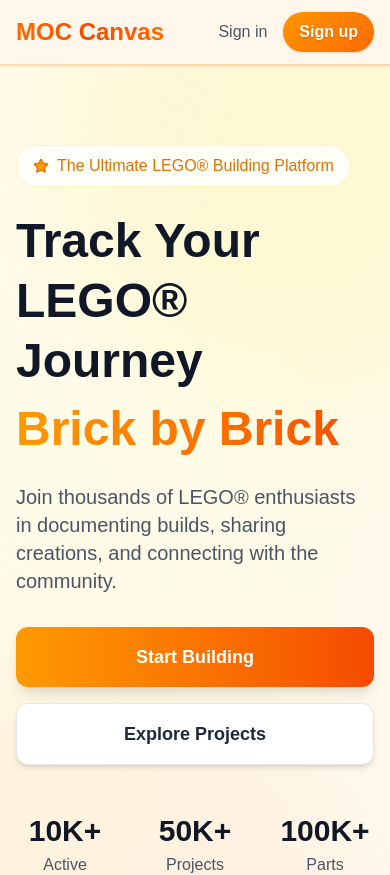
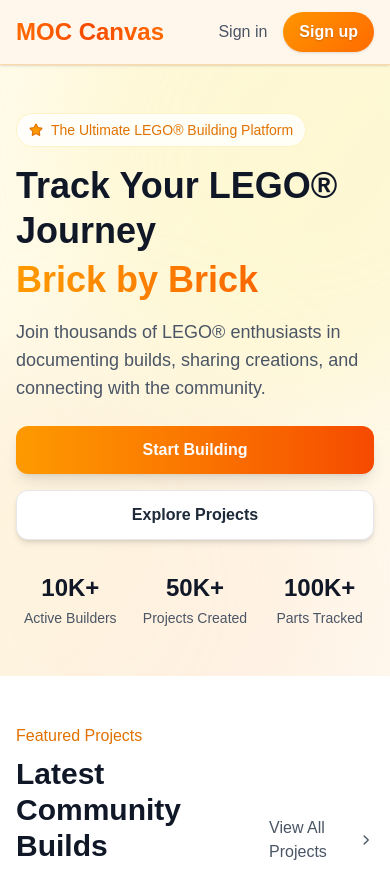
Before and after one commit to jwald3/moc_canvas_next, a Next.js app: page / in a window 390 px wide. Shown: the top 875 px of the page. Built offline with nearby package versions, Linux system fonts and the light colour scheme; no server answers.

Commit message:
Shortened hero section on medium screens

```diff
--- a/src/app/page.tsx
+++ b/src/app/page.tsx
@@ -234,58 +234,58 @@ const HomePage = () => {
     <div className="min-h-screen bg-gray-50 overflow-x-hidden">
       <main>
         {/* Hero Section */}
-        <section className="relative min-h-[85vh] flex items-center bg-gradient-to-br from-amber-50 via-yellow-50 to-orange-50">
+        <section className="relative min-h-[70vh] md:min-h-[80vh] lg:min-h-[85vh] flex items-center bg-gradient-to-br from-amber-50 via-yellow-50 to-orange-50">
           {/* Decorative elements */}
           <div className="absolute inset-0 overflow-hidden">
             <div className="absolute top-0 right-0 w-[500px] h-[500px] bg-gradient-to-br from-amber-200 to-yellow-200 rounded-full opacity-20 blur-3xl transform translate-x-1/3 -translate-y-1/3"></div>
             <div className="absolute bottom-0 left-0 w-[500px] h-[500px] bg-gradient-to-br from-orange-200 to-red-200 rounded-full opacity-20 blur-3xl transform -translate-x-1/3 translate-y-1/3"></div>
           </div>
 
-          <div className="relative max-w-7xl mx-auto px-4 sm:px-6 py-20">
-            <div className="grid lg:grid-cols-2 gap-12 items-center">
+          <div className="relative max-w-7xl mx-auto px-4 sm:px-6 py-12 lg:py-20">
+            <div className="grid md:grid-cols-1 lg:grid-cols-2 gap-8 lg:gap-12 items-center">
               <div>
-                <div className="inline-flex items-center gap-2 bg-white/80 backdrop-blur-sm px-4 py-2 rounded-full text-amber-600 font-medium mb-6 border border-amber-100">
-                  <Star size={16} className="fill-amber-500" />
+                <div className="inline-flex items-center gap-2 bg-white/80 backdrop-blur-sm px-3 py-1.5 lg:px-4 lg:py-2 rounded-full text-amber-600 font-medium mb-4 lg:mb-6 border border-amber-100 text-sm lg:text-base">
+                  <Star size={14} className="fill-amber-500" />
                   <span>The Ultimate LEGO® Building Platform</span>
                 </div>
-                <h1 className="text-5xl sm:text-6xl font-bold text-gray-900 mb-6 leading-tight">
+                <h1 className="text-4xl md:text-5xl lg:text-6xl font-bold text-gray-900 mb-4 lg:mb-6 leading-tight">
                   Track Your LEGO® Journey
-                  <span className="block text-transparent bg-clip-text bg-gradient-to-r from-amber-500 to-orange-600 mt-2">
+                  <span className="block text-transparent bg-clip-text bg-gradient-to-r from-amber-500 to-orange-600 mt-1 lg:mt-2">
                     Brick by Brick
                   </span>
                 </h1>
-                <p className="text-xl text-gray-600 mb-8 max-w-lg">
+                <p className="text-lg lg:text-xl text-gray-600 mb-6 lg:mb-8 max-w-lg">
                   Join thousands of LEGO® enthusiasts in documenting builds, sharing creations, and connecting with the community.
                 </p>
-                <div className="flex flex-col sm:flex-row gap-4 mb-12">
-                  <button className="bg-gradient-to-r from-amber-500 to-orange-600 hover:from-amber-600 hover:to-orange-700 text-white px-8 py-4 rounded-xl font-semibold text-lg shadow-lg hover:shadow-xl transition-all transform hover:-translate-y-0.5">
+                <div className="flex flex-col sm:flex-row gap-4 mb-8 lg:mb-12">
+                  <button className="bg-gradient-to-r from-amber-500 to-orange-600 hover:from-amber-600 hover:to-orange-700 text-white px-6 lg:px-8 py-3 lg:py-4 rounded-xl font-semibold text-base lg:text-lg shadow-lg hover:shadow-xl transition-all transform hover:-translate-y-0.5">
                     Start Building
                   </button>
-                  <button className="bg-white hover:bg-gray-50 text-gray-800 px-8 py-4 rounded-xl font-semibold text-lg shadow-md hover:shadow-lg transition-all border border-gray-200">
+                  <button className="bg-white hover:bg-gray-50 text-gray-800 px-6 lg:px-8 py-3 lg:py-4 rounded-xl font-semibold text-base lg:text-lg shadow-md hover:shadow-lg transition-all border border-gray-200">
                     Explore Projects
                   </button>
                 </div>
-                <div className="grid grid-cols-3 gap-8">
+                <div className="grid grid-cols-3 gap-4 lg:gap-8">
                   <div className="text-center">
-                    <div className="text-3xl font-bold text-gray-900 mb-1">10K+</div>
-                    <div className="text-gray-600">Active Builders</div>
+                    <div className="text-2xl lg:text-3xl font-bold text-gray-900 mb-1">10K+</div>
+                    <div className="text-sm lg:text-base text-gray-600">Active Builders</div>
                   </div>
                   <div className="text-center">
-                    <div className="text-3xl font-bold text-gray-900 mb-1">50K+</div>
-                    <div className="text-gray-600">Projects Created</div>
+                    <div className="text-2xl lg:text-3xl font-bold text-gray-900 mb-1">50K+</div>
+                    <div className="text-sm lg:text-base text-gray-600">Projects Created</div>
                   </div>
                   <div className="text-center">
-                    <div className="text-3xl font-bold text-gray-900 mb-1">100K+</div>
-                    <div className="text-gray-600">Parts Tracked</div>
+                    <div className="text-2xl lg:text-3xl font-bold text-gray-900 mb-1">100K+</div>
+                    <div className="text-sm lg:text-base text-gray-600">Parts Tracked</div>
                   </div>
                 </div>
               </div>
-              <div className="relative hidden lg:block">
+              <div className="relative hidden md:block">
                 <div className="absolute inset-0 bg-gradient-to-br from-amber-500/20 to-orange-500/20 rounded-3xl transform rotate-6 scale-105"></div>
                 <img
                   src="/images/millennium-falcon.jpg"
                   alt="Featured LEGO build"
-                  className="relative rounded-3xl shadow-2xl"
+                  className="relative rounded-3xl shadow-2xl w-full md:max-w-[80%] lg:max-w-none mx-auto"
                 />
               </div>
             </div>
@@ -293,7 +293,7 @@ const HomePage = () => {
         </section>
 
         {/* Featured Builds */}
-        <section className="py-20 bg-white">
+        <section className="py-12 md:py-16 lg:py-20 bg-white">
           <div className="max-w-7xl mx-auto px-4 sm:px-6">
             <div className="flex justify-between items-end mb-12">
               <div>
```
